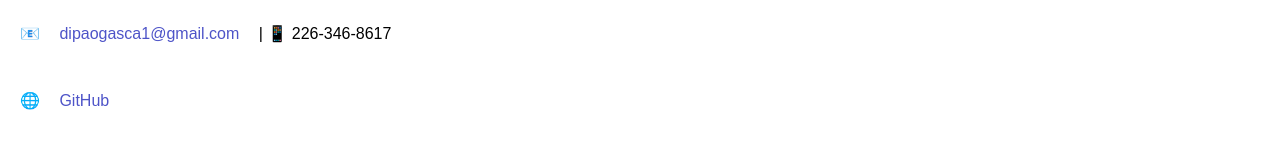
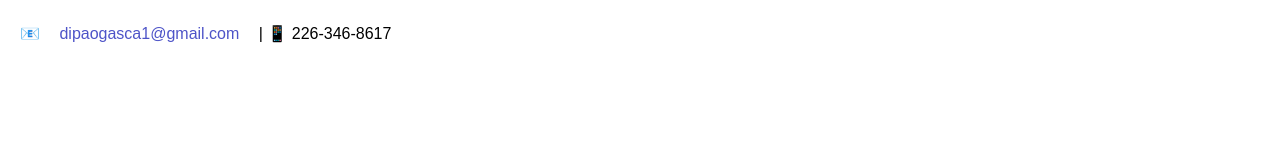
Before and after one commit to dipaogasca2025/my-github-website, a plain HTML site: page index.html in a window 1280 px wide. Shown: the part 1485-1633 px from the top of the page. After the commit the page ends 1569 px from the top, so only its background shows below. Drawn offline with Linux system fonts and the light colour scheme.

Commit message:
Update index.html
delete line

```diff
--- a/index.html
+++ b/index.html
@@ -142,7 +142,6 @@
   <section>
     <h2>Contact</h2>
     <p>📧 <a href="mailto:dipaogasca1@gmail.com" class="btn">dipaogasca1@gmail.com</a> | 📱 226-346-8617</p>
-    <p>🌐 <a href="https://github.com/dipagasca1" class="btn" target="_blank">GitHub</a></p>
   </section>
 
   <script>
```
